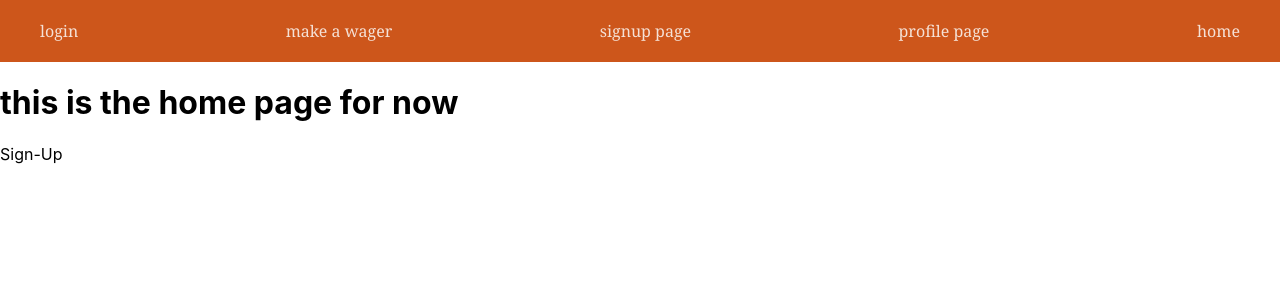
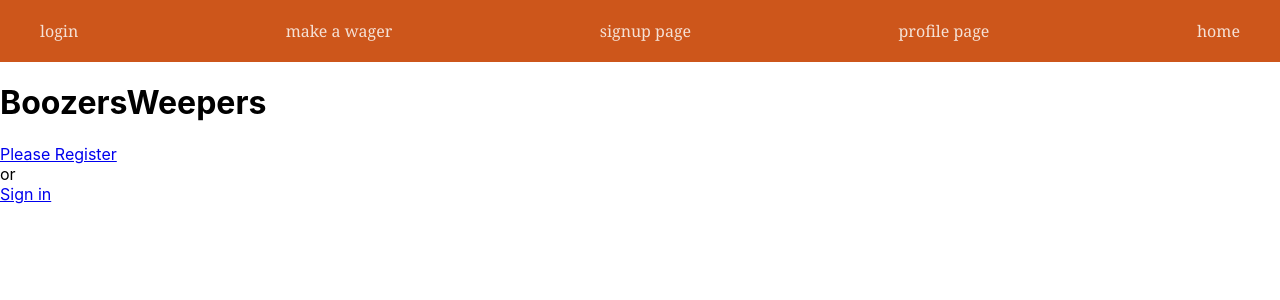
Before and after one commit to Catherine-Russell/BoozersWeepers, a React (Create React App) app in the folder frontend/: page / in a window 1280 px wide. Shown: the top 300 px of the page. Built offline with nearby package versions, Linux system fonts and the light colour scheme.

Commit message:
Modifies ReactApp Name

```diff
--- a/frontend/public/index.html
+++ b/frontend/public/index.html
@@ -24,7 +24,7 @@
       work correctly both with client-side routing and a non-root public URL.
       Learn how to configure a non-root public URL by running `npm run build`.
     -->
-    <title>React App</title>
+    <title>Boozers Weepers</title>
   </head>
   <body>
     <noscript>You need to enable JavaScript to run this app.</noscript>
--- a/frontend/src/components/home/Home.js
+++ b/frontend/src/components/home/Home.js
@@ -6,9 +6,12 @@ const Home = ({ navigate }) => {
     <div>
       <NavBar/>
 
-<h1>this is the home page for now</h1>
-    Sign-Up
-    </div>
+<h1>BoozersWeepers</h1>
+  <a href='/register'>Please Register</a><br/>
+  or <br/>
+  <a href='/login'>Sign in</a>
+
+  </div>
   )
 }
 
```
